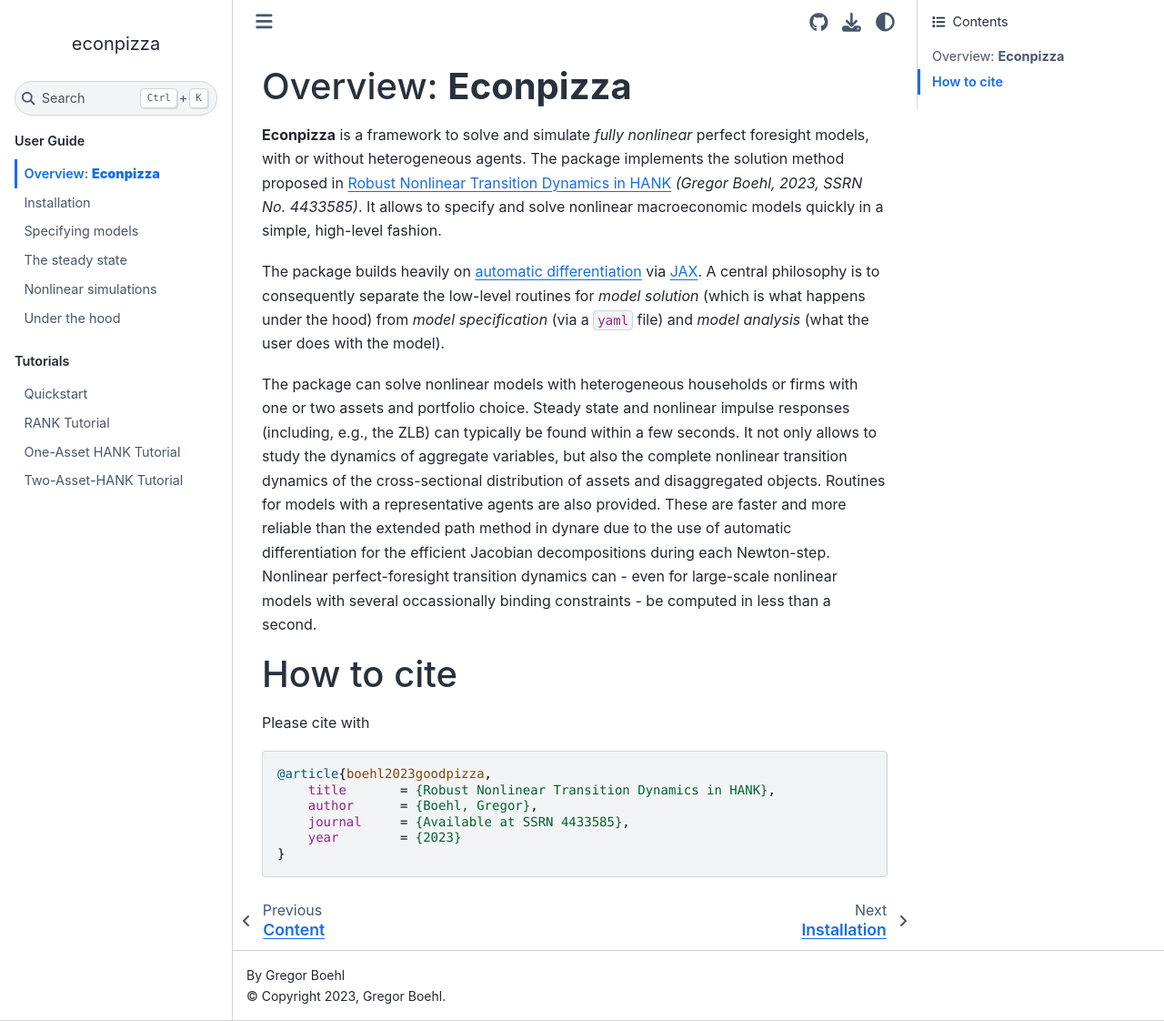
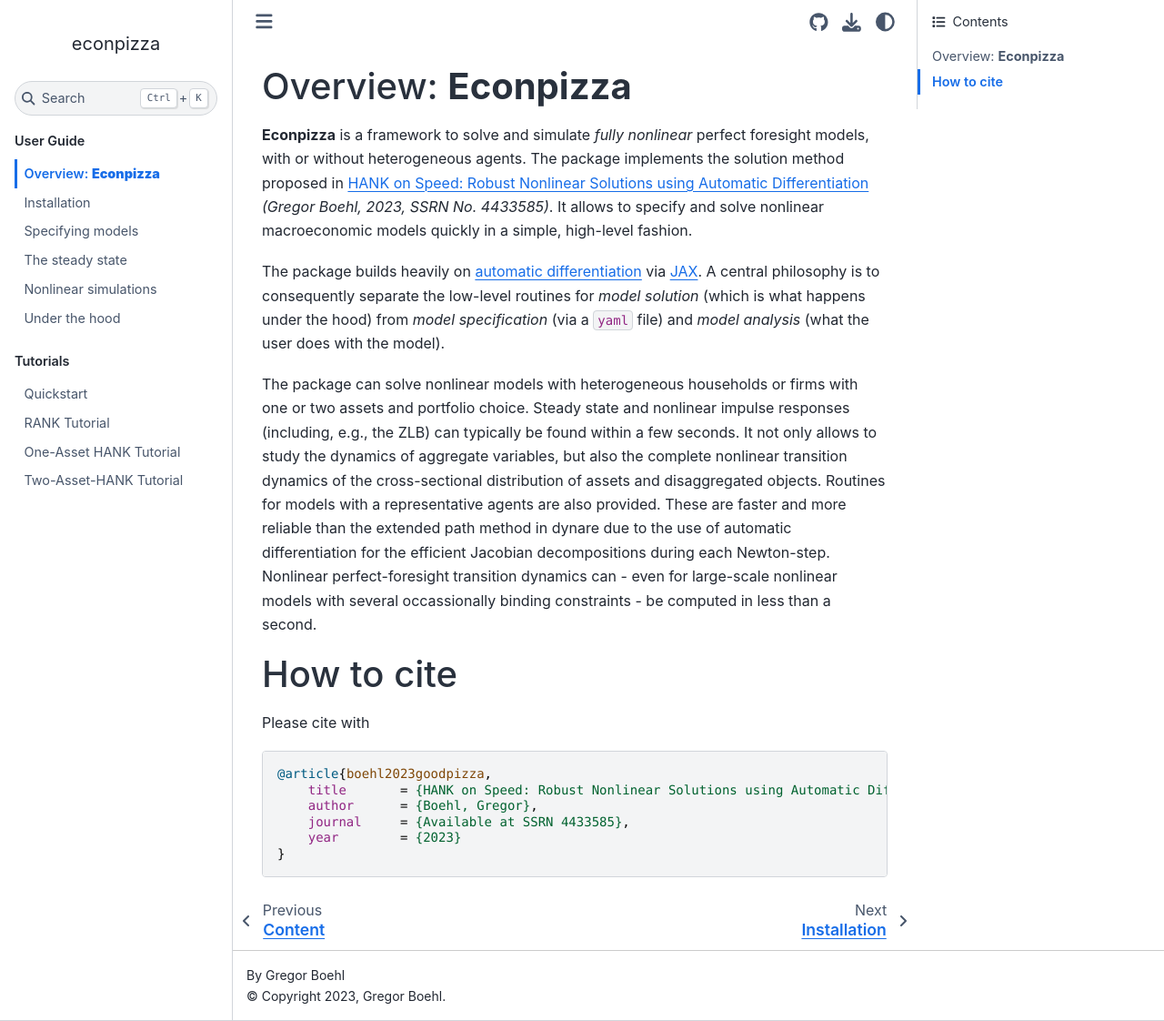
Before and after one commit to gboehl/econpizza, a Sphinx documentation site: the page built from docs/index.rst, in a window 1280 px wide and 1122 px high. Shown: the whole window at 91% size. Built offline with Sphinx 7.4.7 and the Sphinx Book theme 1.1.4, drawn with Linux system fonts in a browser that asks for light colours.

Commit message:
change paper title

```diff
--- a/README.rst
+++ b/README.rst
@@ -13,7 +13,7 @@
     :target: https://badge.fury.io/py/econpizza
 
 **Econpizza** is a framework to solve and simulate *fully nonlinear* perfect foresight models, with or without heterogeneous agents.
-The package implements the solution method proposed in `Robust Nonlinear Transition Dynamics in HANK <https://gregorboehl.com/live/hank_speed_boehl.pdf>`_ *(Gregor Boehl, 2023, SSRN No. 4433585)*.
+The package implements the solution method proposed in `HANK on Speed: Robust Nonlinear Solutions using Automatic Differentiation <https://gregorboehl.com/live/hank_speed_boehl.pdf>`_ *(Gregor Boehl, 2023, SSRN No. 4433585)*.
 It allows to specify and solve nonlinear macroeconomic models quickly in a simple, high-level fashion.
 Generic and robust routines for steady state search are provided.
 
@@ -39,7 +39,7 @@
 .. code-block:: bibtex
 
     @article{boehl2023goodpizza,
-        title       = {Robust Nonlinear Transition Dynamics in HANK},
+        title       = {HANK on Speed: Robust Nonlinear Solutions using Automatic Differentiation},
         author      = {Boehl, Gregor},
         journal     = {Available at SSRN 4433585},
         year        = {2023}
--- a/docs/index.rst
+++ b/docs/index.rst
@@ -9,7 +9,7 @@
 -----------------------
 
 **Econpizza** is a framework to solve and simulate *fully nonlinear* perfect foresight models, with or without heterogeneous agents.
-The package implements the solution method proposed in `Robust Nonlinear Transition Dynamics in HANK <https://gregorboehl.com/live/hank_speed_boehl.pdf>`_ *(Gregor Boehl, 2023, SSRN No. 4433585)*.
+The package implements the solution method proposed in `HANK on Speed: Robust Nonlinear Solutions using Automatic Differentiation <https://gregorboehl.com/live/hank_speed_boehl.pdf>`_ *(Gregor Boehl, 2023, SSRN No. 4433585)*.
 It allows to specify and solve nonlinear macroeconomic models quickly in a simple, high-level fashion.
 
 The package builds heavily on `automatic differentiation <https://en.wikipedia.org/wiki/Automatic_differentiation>`_ via `JAX <https://jax.readthedocs.io/en/latest/notebooks/quickstart.html>`_.
@@ -27,7 +27,7 @@
 .. code-block:: bibtex
 
     @article{boehl2023goodpizza,
-        title       = {Robust Nonlinear Transition Dynamics in HANK},
+        title       = {HANK on Speed: Robust Nonlinear Solutions using Automatic Differentiation},
         author      = {Boehl, Gregor},
         journal     = {Available at SSRN 4433585},
         year        = {2023}
```
Also changed, not shown: 1 other file.
